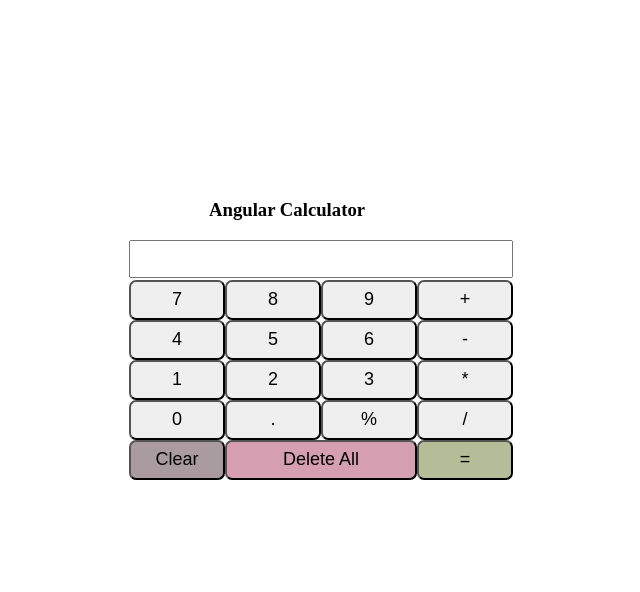
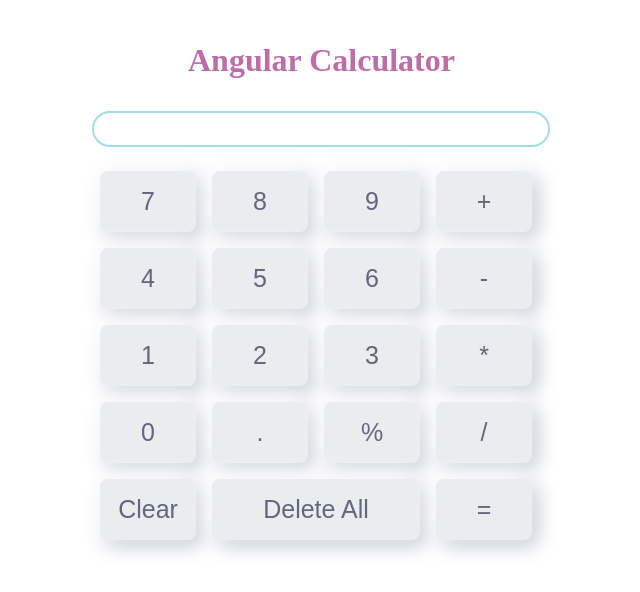
Before and after one commit to mehmetKargaci/Calculator2, an Angular app: page / in a window 1280 px wide. Shown: the top 592 px of the page, without its empty margins (319-959 px from the left). Built offline with nearby package versions, Linux system fonts and the light colour scheme.

Commit message:
angular calculator with css design

```diff
--- a/src/app/app.component.css
+++ b/src/app/app.component.css
@@ -1,23 +1,25 @@
 .container{
-    height: 80vh;
     display: flex;
+    flex-direction: row;
     justify-content: center;
     align-items: center;
     margin-top: 10px;
-    border: 2 px solid blue;
 }
 
 h3{
-    margin-left: 80px;
+  padding-left: 6rem;
+  font-size: 2rem;
+  color: rgba(184, 95, 163, 0.91);
 }
-
-
 .input-result{
-    width: 23.5rem;
+  width:27rem;
   height: 30px;
   font-size: 20px;
-    padding: 2px;
-    margin-bottom: 2px;
+  margin-bottom: 1rem;
+  padding-left: 20px;
+  border: 2px solid rgba(147, 217, 232, 0.87);
+  border-radius: 30px;
+  color: #353535;
 }
 
 .numbers{
@@ -26,30 +28,45 @@ h3{
   width: 6.40rem;
   height: 2.5rem;
   font-size: 25px;
-    border-radius: 20px;
-    background-color: rgba(199, 205, 208, 0.784);
+  border-radius: 30px;
   margin-bottom: 7.5rem;
+
 }
 
-.button{
-    height: 2.5rem;
+.numbers button{
     width: 6rem;
-    border-radius: 7px;
-    font-size: 18px;
+    color: #61677c;
+    box-shadow: -5px -5px 20px #ffffff,
+    5px 5px 20px #babecc;
+    border: none;
+    outline: none;
+    padding: 16px;
+    background: #ebecf0;
+    border-radius: 8px;
+    cursor: pointer;
+    margin: 8px;
+    display: inline-flex;
+    justify-content: center;
+    align-items: center;
+    font-size: 25px;
+    transition: all 0.2s ease-in-out;
+}
+
+.numbers button:hover{
+  box-shadow: -2px -2px 5px #fff,
+  2px 2px 5px #babecc;
+}
+
+.numbers button:active{
+  box-shadow: inset -1px -1px 2px #babecc,
+  inset -1px -1px 2px #fff;
 }
 
 .error{
-    color: crimson;
-}
-.clear{
-    background-color: rgb(170, 155, 160);
+    color: crimson !important;
 }
 
 .delete{
-    background-color: rgb(213, 158, 177);
-    width: 12rem;
+  grid-column: span 2;
+  min-width: 13rem;
 }
-
-.equal{
-    background-color: rgb(180, 189, 152);
-}
--- a/src/app/app.component.html
+++ b/src/app/app.component.html
@@ -3,7 +3,7 @@
   <div>
     <h3>Angular Calculator</h3>
     <div>
-      <div>
+      <div class="result">
         @for (r of results; track $index) {
           <div> {{ r.operation }} = {{  r.result }}</div>
         }
@@ -16,13 +16,10 @@
       </div>
 
       <div class="numbers">
-          <button *ngFor="let button of buttons" class="button" type="button" (click)="pressNum(button)">{{button}}</button>
-      </div>
-
-      <div>
-        <button class="button clear" type="button" (click)="clear()">Clear</button>
-        <button class="button delete" type="button" (click)="deleteAll()">Delete All</button>
-        <button class="button equal" type="button" (click)="calculate()">=</button>
+        <button *ngFor="let button of buttons" class="button" type="button" (click)="pressNum(button)">{{button}}</button>
+        <button class="clear" type="button" (click)="clear()">Clear</button>
+        <button class="delete" type="button" (click)="deleteAll()">Delete All</button>
+        <button class="equal" type="button" (click)="calculate()">=</button>
       </div>
     </div>
   </div>
--- a/src/app/app.component.ts
+++ b/src/app/app.component.ts
@@ -1,5 +1,5 @@
 import { Component, OnInit } from '@angular/core';
-import { FormControl, FormGroup, Validators } from '@angular/forms';
+import { FormControl } from '@angular/forms';
 
 @Component({
   selector: 'app-root',
@@ -27,7 +27,6 @@ export class AppComponent implements OnInit {
 
   deleteAll() {
     this.inputControl.setValue('');
-    this.errormessage = true;
     this.results = [];
   }
 
@@ -37,10 +36,10 @@ export class AppComponent implements OnInit {
 
   calculate() {
     const value = this.inputControl.value;
-    const opeartors = ['+', '-', '*', '/', '%'];
+    const operators = ['+', '-', '*', '/', '%'];
 
     // Find operator
-    for (const operator of opeartors) {
+    for (const operator of operators) {
       const index = value?.indexOf(operator) || -1;
       if (index > -1) {
         console.log(this.results)
@@ -56,7 +55,7 @@ export class AppComponent implements OnInit {
           if (operator === '+') {
             this.result = parseFloat(firstNumber) + parseFloat(secondNumber);
           }
-          //substruct operator
+          //substructure operator
           if (operator === '-') {
             this.result = parseFloat(firstNumber) - parseFloat(secondNumber);
           }
```
Lines whose indentation alone changed are shown as unchanged.
